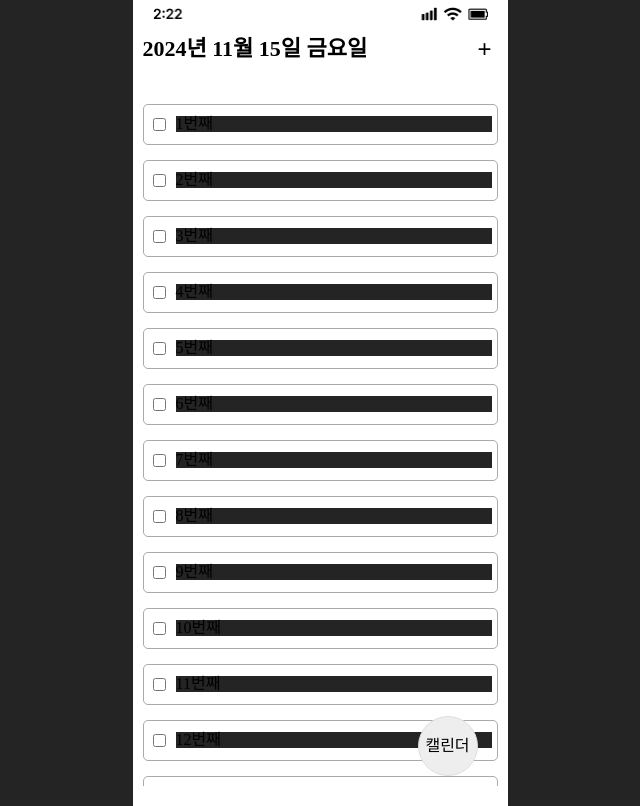
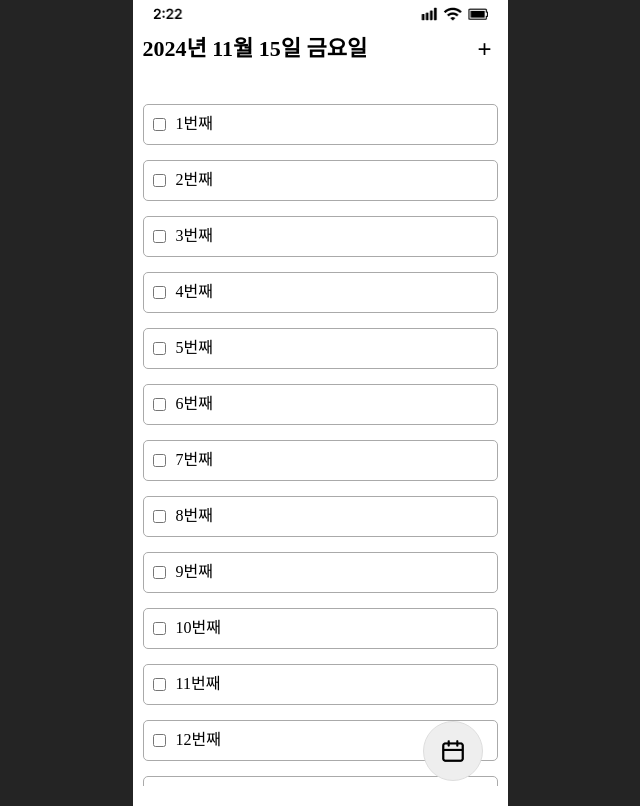
Before and after one commit to pparksso/habit-proto, a React (Vite) app: page / in a window 1280 px wide. Shown: the whole page, without its empty margins (320-960 px from the left). Built offline with nearby package versions, Linux system fonts and the light colour scheme.

Commit message:
design: list page

```diff
--- a/src/App.jsx
+++ b/src/App.jsx
@@ -6,6 +6,7 @@ import './styles/transition.css';
 import Home from './pages/Home';
 import Loading from './pages/Loading';
 import Calendar from './pages/Calendar';
+import Add from './pages/Add';
 import header from './assets/phone_header.png';
 
 function App() {
@@ -44,6 +45,8 @@ function App() {
                         <Route path="/" element={<Home />} />
                         <Route path="/calendar" element={<Calendar />} />
                         <Route path="/loading" element={<Loading />} />
+                        <Route path="/add" element={<Add />} />
+                        <Route path="/edit/:id" element={<Add />} />
                     </Routes>
                 </CSSTransition>
             </TransitionGroup>
--- a/src/main.jsx
+++ b/src/main.jsx
@@ -7,7 +7,9 @@ import App from './App.jsx';
 
 createRoot(document.getElementById('root')).render(
     <StrictMode>
-        <BrowserRouter>
+        <BrowserRouter
+            future={{ v7_startTransition: true, v7_relativeSplatPath: true }}
+        >
             <DateProvider>
                 <App />
             </DateProvider>
--- /dev/null
+++ b/src/pages/Add.jsx
@@ -0,0 +1,5 @@
+const Add = () => {
+    return <div></div>;
+};
+
+export default Add;
--- a/src/pages/Home.jsx
+++ b/src/pages/Home.jsx
@@ -1,7 +1,8 @@
 import { useContext, useState } from 'react';
+import { Link } from 'react-router-dom';
 import DateContext from '../contexts/DateContext';
 import { formatDate } from '../utils/date';
-import { Link } from 'react-router-dom';
+import Calendar from '../assets/calendar.png';
 
 const Home = () => {
     const { selectedDate } = useContext(DateContext);
@@ -12,7 +13,10 @@ const Home = () => {
         text: `${idx + 1}번째`,
     }));
 
-    const textClickHandler = () => {};
+    const textClickHandler = (num) => {
+        setClicked(num);
+        // 클릭한 칸(idx?)만 인풋으로 변경 및, icon 출력
+    };
 
     return (
         <>
@@ -22,21 +26,29 @@ const Home = () => {
             </div>
             <div className="list">
                 <ul>
-                    {sampleItems.map((item) => (
+                    {sampleItems.map((item, idx) => (
                         <li key={item.id}>
                             <input type="checkbox" />
-                            <span onClick={textClickHandler}>{item.text}</span>
+                            {clicked !== idx ? (
+                                <span onClick={() => textClickHandler(idx)}>
+                                    {item.text}
+                                </span>
+                            ) : (
+                                <>
+                                    <input
+                                        type="text"
+                                        autoFocus
+                                        value={item.text}
+                                    />
+                                    <Link>i</Link>
+                                </>
+                            )}
                         </li>
                     ))}
-                    {/* span을 클릭 시 인풋으로 변경되며, 오른쪽 끝에 아이콘 출력(수정페이지로 이동) */}
-                    {/* <li>
-                        <input type="checkbox" />
-                        <span>첫번째</span>
-                    </li> */}
                 </ul>
             </div>
             <Link className="home-link" to="/calendar">
-                캘린더
+                <img src={Calendar} />
             </Link>
         </>
     );
--- a/src/styles/main.css
+++ b/src/styles/main.css
@@ -61,15 +61,27 @@ body {
         }
         span {
             width: 100%;
-            background-color: #242424;
             display: inline-block;
+        }
+        input[type='text'] {
+            flex-grow: 1;
+        }
+        a {
+            margin-left: 10px;
+            width: 18px;
+            height: 18px;
+            display: flex;
+            align-items: center;
+            justify-content: center;
+            border: 1px solid #000;
+            border-radius: 100%;
         }
     }
 }
 .home-link {
     position: absolute;
-    bottom: 30px;
-    right: 30px;
+    bottom: 25px;
+    right: 25px;
     border-radius: 100%;
     border: 1px solid #ddd;
     display: flex;
--- a/src/styles/reset.css
+++ b/src/styles/reset.css
@@ -56,8 +56,15 @@ button {
     padding: none;
     outline: none;
     border: none;
+    cursor: pointer;
 }
 a {
     text-decoration: none;
     color: inherit;
 }
+input {
+    outline: none;
+    border: none;
+    padding: 0;
+    font-size: inherit;
+}
```
Also changed, not shown: src/assets/calendar.png (added).
